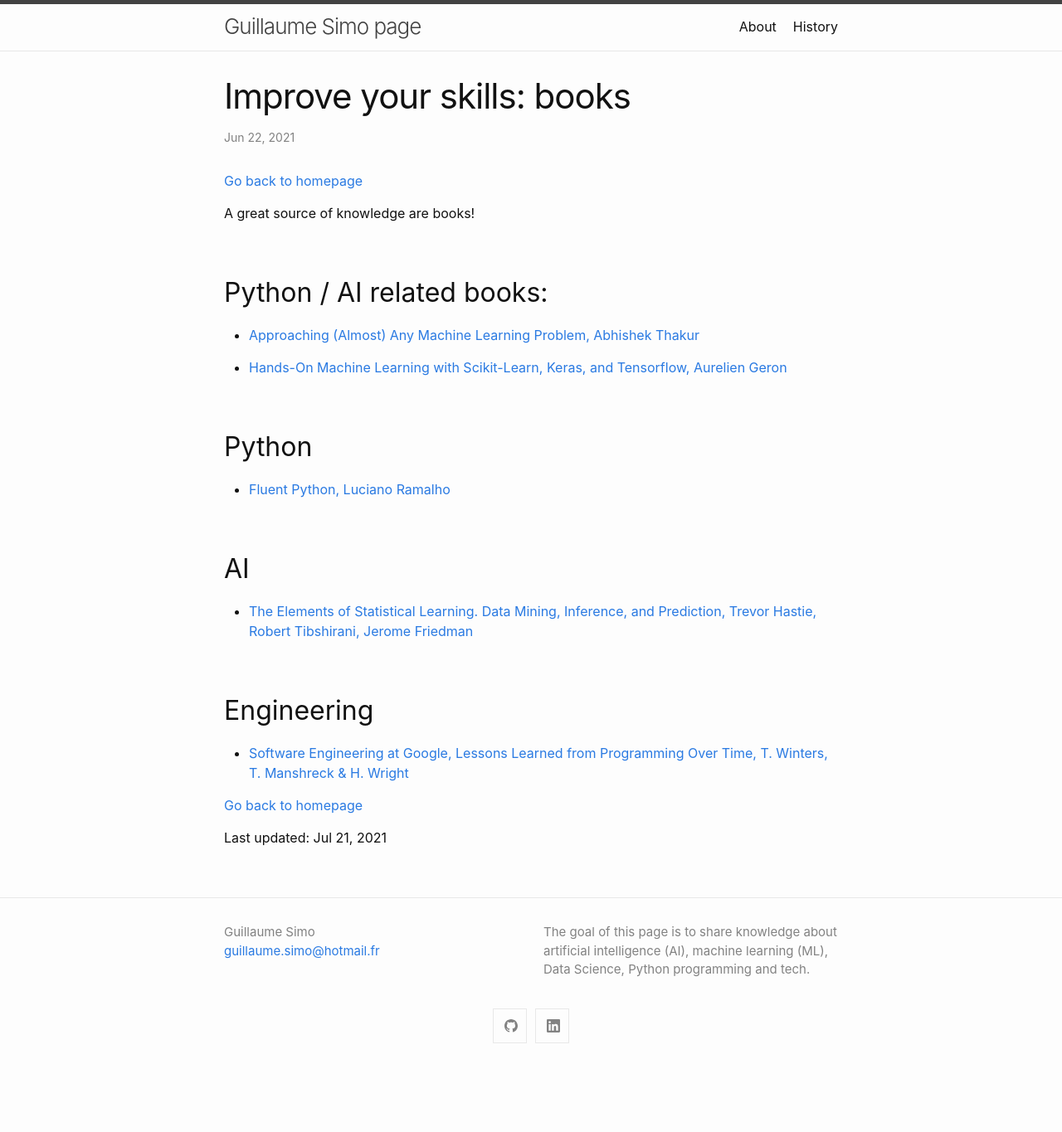
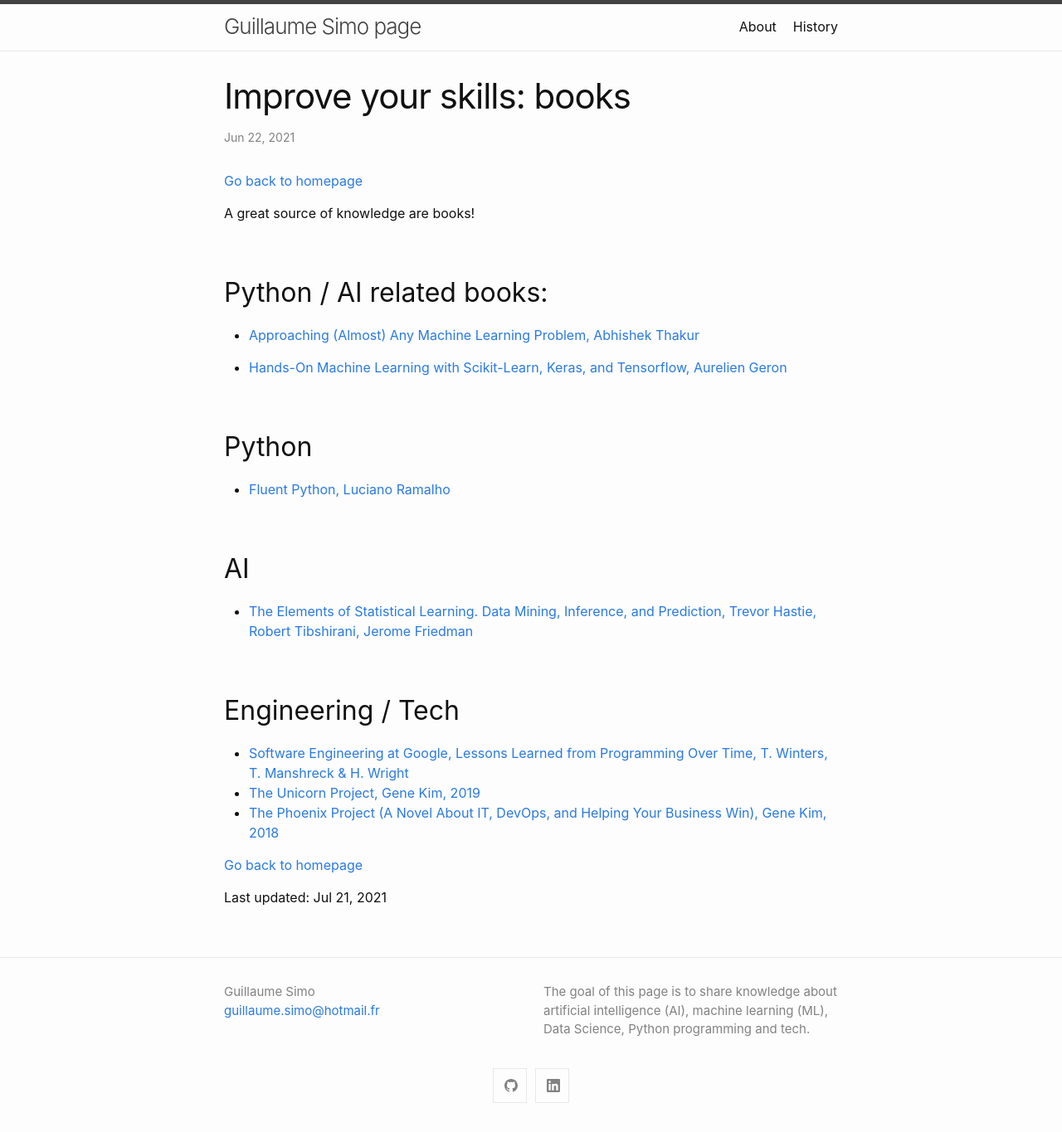
Before and after one commit to GuillaumeSimo/GuillaumeSimo.github.io, a Jekyll site: the page built from _posts/2021-06-22-improve-skills-books.md, in a window 1280 px wide. Shown: the whole page at 83% size. Built offline with Jekyll 4.4.1, drawn with Linux system fonts in a browser that asks for light colours; before the commit the page ends 1293 px from its top, so only the background shows below that.

Commit message:
Update 2021-06-22-improve-skills-books.md

```diff
--- a/_posts/2021-06-22-improve-skills-books.md
+++ b/_posts/2021-06-22-improve-skills-books.md
@@ -23,8 +23,10 @@ A great source of knowledge are books!
 * <a href="https://web.stanford.edu/~hastie/Papers/ESLII.pdf" target="_blank">The Elements of Statistical Learning. Data Mining, Inference, and Prediction, Trevor Hastie, Robert Tibshirani, Jerome Friedman</a>
 
 
-## Engineering
+## Engineering / Tech
 * <a href="https://abseil.io/resources/swe_at_google.2.pdf" target="_blank">Software Engineering at Google, Lessons Learned from Programming Over Time, T. Winters, T. Manshreck & H. Wright</a>
+* <a href="https://www.amazon.com/Unicorn-Project-Developers-Disruption-Thriving/dp/1942788762" target="_blank">The Unicorn Project, Gene Kim, 2019</a>
+* <a href="https://www.amazon.com/Phoenix-Project-DevOps-Helping-Business/dp/1942788290" target="_blank">The Phoenix Project (A Novel About IT, DevOps, and Helping Your Business Win), Gene Kim, 2018</a>
 
 
 
```
